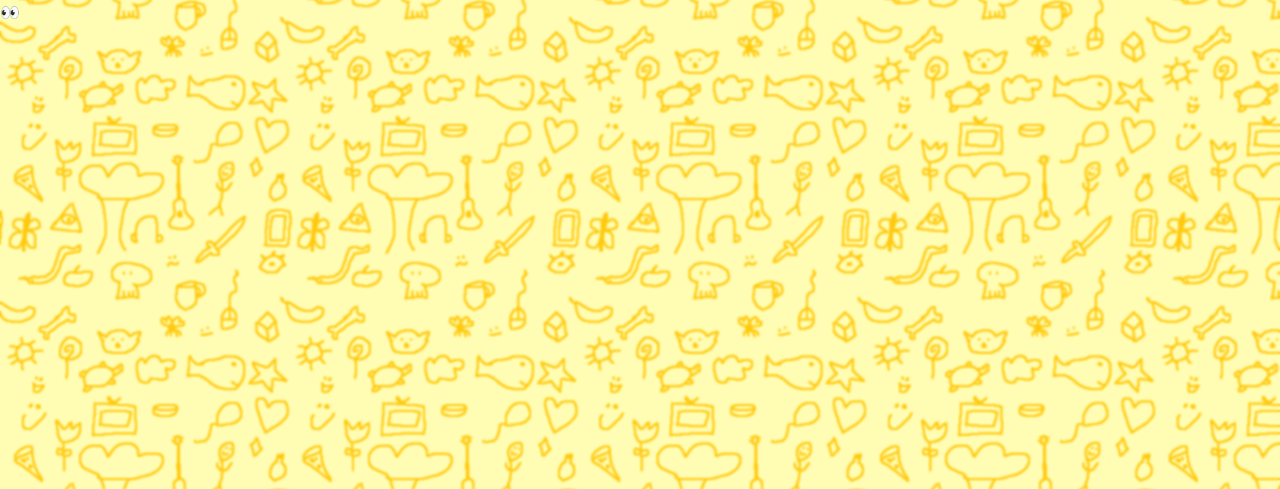
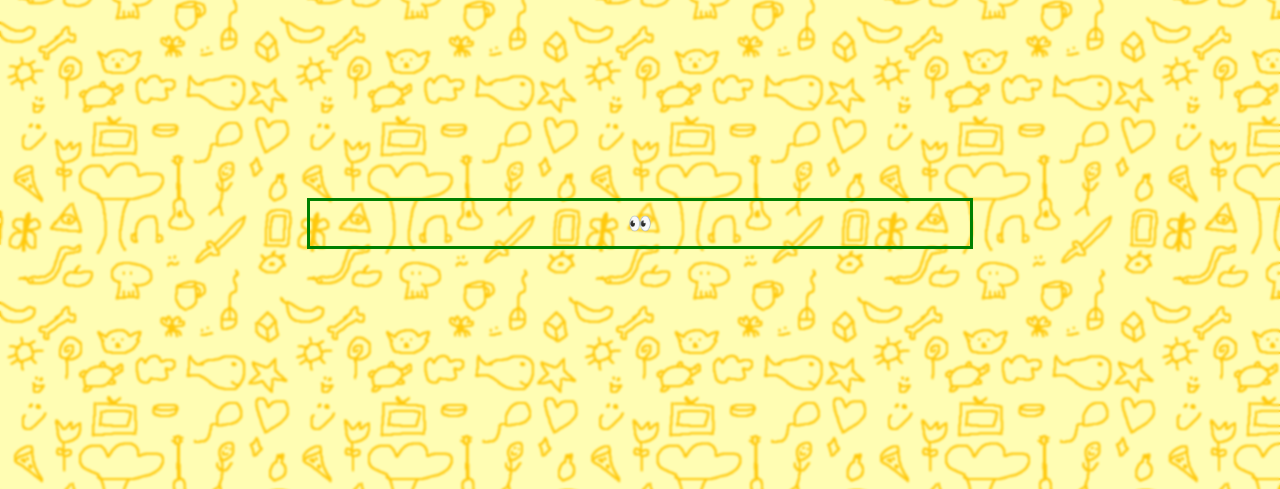
Before and after one commit to anirudhi89/Sketched, a Flask app: page /p/search.html in a window 1280 px wide. Shown: the part 94-583 px from the top of the page. Run offline with Flask 2, Linux system fonts and the light colour scheme.

Commit message:
center div

```diff
--- a/static/style.css
+++ b/static/style.css
@@ -6,6 +6,15 @@
 
 canvas {
 	background-color: #FFFF88;
+}
+
+#temp {
+	margin: auto;
+	width: 50%;
+	font-size: larger;
+	border: 3px solid green;
+	padding: 10px;
+	text-align: center;
 }
 
 body,
--- a/templates/search.html
+++ b/templates/search.html
@@ -1,5 +1,5 @@
 {% extends '_base.html' %}
 {% block title %}Sketched | Search {% endblock %}
 {% block content %}
-<div><p>👀</p></div>
+<div id = "temp"><p>👀</p></div>
 {% endblock %}
```
